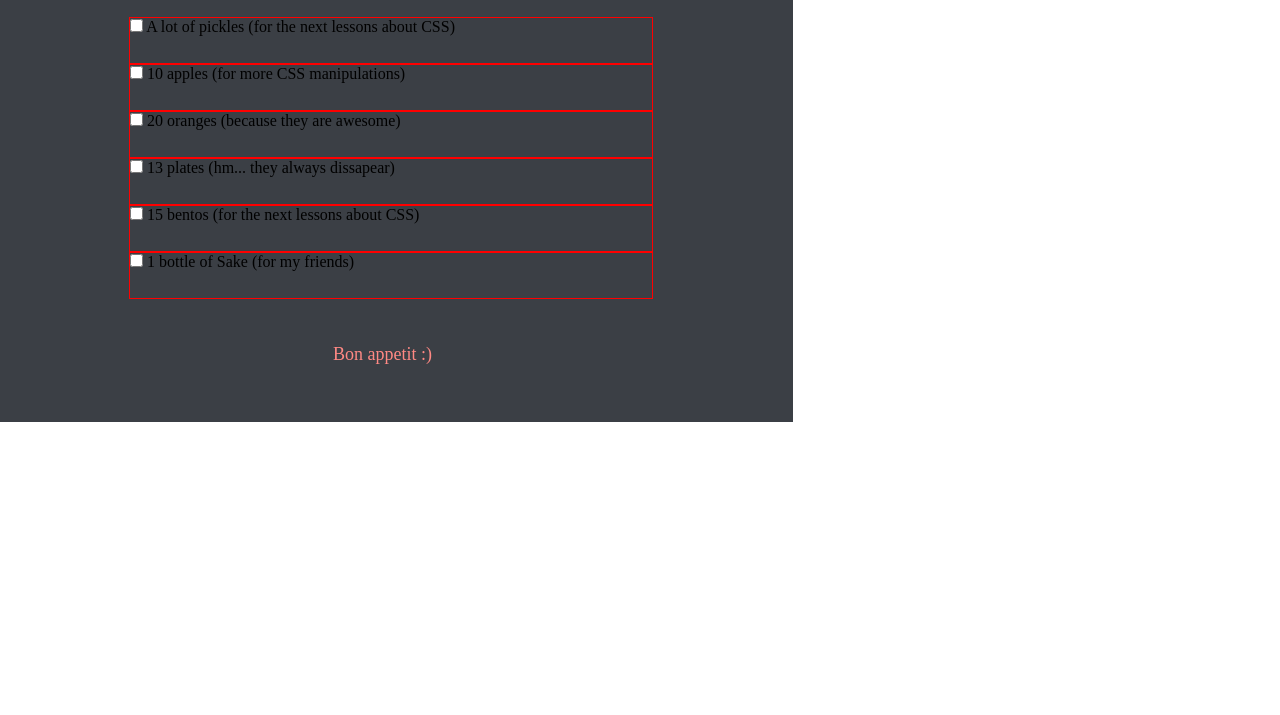
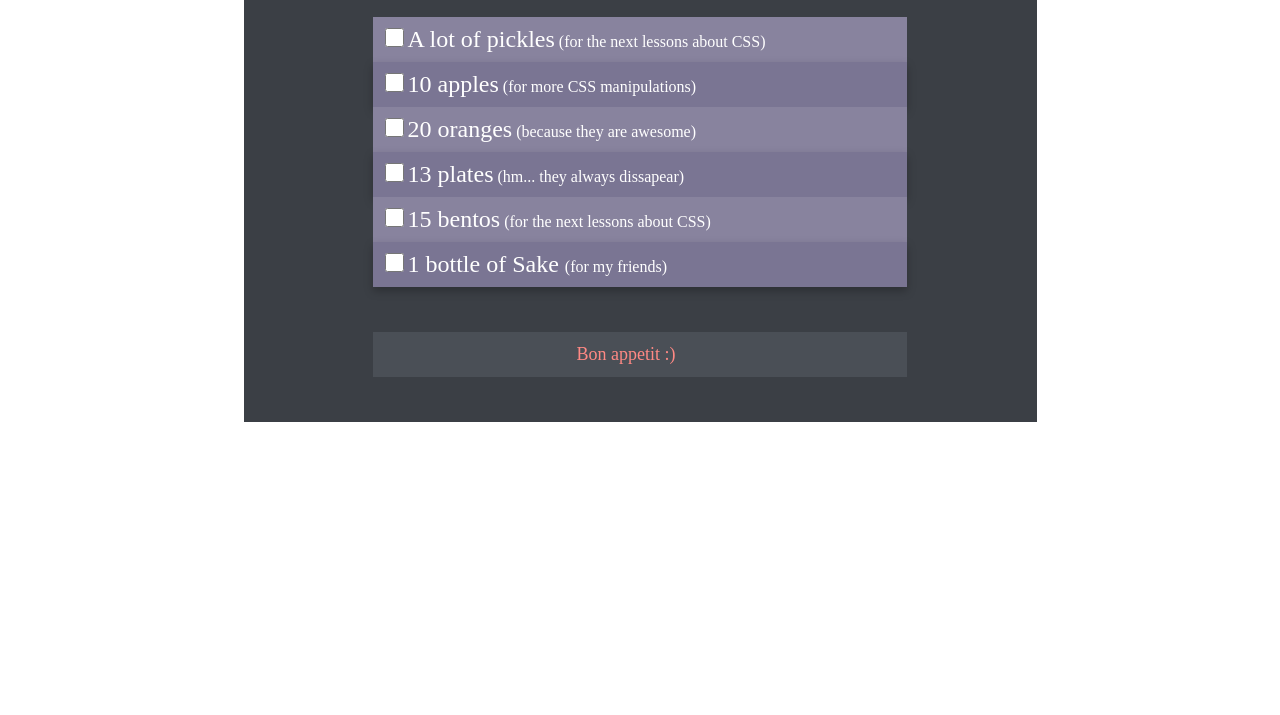
Before and after one commit to vitaliimak/FE_Course, a website: page src/hanna_yefremova/08/index.html in a window 1280 px wide. Shown: the part 85-800 px from the top of the page. Drawn offline with Linux system fonts and the light colour scheme.

Commit message:
html file updated, full info added to css file

```diff
--- a/src/hanna_yefremova/08/index.html
+++ b/src/hanna_yefremova/08/index.html
@@ -12,42 +12,44 @@
     <div class="page">
         <header>
             <h1>CSS Dinner Shopping List</h1>
-            <p>Let&#39;s go to the mall!</p>
+            <p class="header-text">Let&#39;s go to the mall!</p>
         </header>
 
         <main>
+
             <div class="list">
-                <div>
+
+                <div class="list-row">
                     <input type="checkbox" name="point-1" id="point-1">
                     <label for="point-1">A lot of pickles</label>
                     <label for="point-1">(for the next lessons about CSS)</label>
                 </div>
 
-                <div>
+                <div class="list-row">
                     <input type="checkbox" name="point-2" id="point-2">
                     <label for="point-2">10 apples</label>
                     <label for="point-2">(for more CSS manipulations)</label>
                 </div>
 
-                <div>
+                <div class="list-row">
                     <input type="checkbox" name="point-3" id="point-3">
                     <label for="point-3">20 oranges</label>
                     <label for="point-3">(because they are awesome)</label>
                 </div>
 
-                <div>
+                <div class="list-row">
                     <input type="checkbox" name="point-4" id="point-4">
                     <label for="point-4">13 plates</label>
                     <label for="point-4">(hm... they always dissapear)</label>
                 </div>
 
-                <div>
+                <div class="list-row">
                     <input type="checkbox" name="point-5" id="point-5">
                     <label for="point-5">15 bentos</label>
                     <label for="point-5">(for the next lessons about CSS)</label>
                 </div>
 
-                <div>
+                <div class="list-row">
                     <input type="checkbox" name="point-6" id="point-6">
                     <label for="point-6">1 bottle of Sake </label>
                     <label for="point-6">(for my friends)</label>
@@ -57,8 +59,8 @@
         </main>
 
         <footer>
-            <div class="f">
-            <p class="footer-text">Bon appetit :)</p>
+            <div class="footer-box">
+            <p>Bon appetit</p>
             </div>
         </footer>
     </div>
--- a/src/hanna_yefremova/08/main.css
+++ b/src/hanna_yefremova/08/main.css
@@ -9,6 +9,7 @@
     width: 793px;
     height: 507px;
     background-color: #3b3f45;
+    margin: auto;
 }
 
 header {
@@ -18,6 +19,10 @@ header {
     left: 0;
     top: 0;
     background-color: #4a4f56;
+}
+
+h1, p {
+    color:#ff8984;
 }
 
 h1 {
@@ -33,7 +38,7 @@ h1 {
     align-items: center;
 }
 
-p {
+header p {
     position: absolute;
     width: 139px;
     height: 19px;
@@ -46,39 +51,85 @@ p {
     align-items: center;
 }
 
-.footer-text {
+.list {
     position: absolute;
+    width: 534px;
+    height: 225px;
+    left: 129px;
+    top: 102px;
+    display: flex;
+    flex-direction: column;
+}
+
+.list-row {
+    position: relative;
+    width: auto;
+    height: 45px;
+    background-color: #88839e;
+}
+
+.list-row:nth-child(even) {
+    filter: drop-shadow(0 4px 4px rgba(0, 0, 0, 0.25));
+    background-color: #7a7593;
+}
+
+.list-row:hover {
+    background-color: #625e77;
+    border-top: white 2px solid;
+    border-bottom: white 2px solid;
+}
+
+.list-row:active {
+    background-color: #d3841e;
+    border-top: white 2px solid;
+    border-bottom: white 2px solid;
+}
+
+input[type=checkbox]:checked ~ label {
+    text-decoration: line-through;
+}
+
+label {
+    color: white;
+    font-weight: 400;
+    font-size: 24px;
+    line-height: 45px;
+}
+
+label:nth-child(odd) {
+    font-weight: 400;
+    font-size: 16px;
+    line-height: 21px;
+}
+
+input {
+    width: 19px;
+    height: 19px;
+    margin-left: 12px;
+    top: 114px;
+}
+
+.footer-box {
+    position: absolute;
+    width: 534px;
+    height: 45px;
+    left: 129px;
+    top: 417px;
+    background-color: #4a4f56;
+}
+
+.footer-box p {
+    position: relative;
     width: 107px;
     height: 21px;
-    left: 333px;
-    top: 429px;
+    top: 12px;
+    left: 204px;
     font-weight: 400;
     font-size: 18px;
     line-height: 21px;
-    display: flex;
-    align-items: center;
+    z-index: 54;
 }
 
-header h1, p {
-    color: #ff8984;
+.footer-box p::after {
+    content: " :)";
 }
-
-.list {
-    width: 524px;
-    height: 225px;
-    top: 102px;
-    left: 129px;
-    position: absolute;
-}
-.list div {
-    height: 45px;
-    border: 1px solid red;
-}
-
-/* .list:nth-child(odd) {
-    background-color: #88839e;
-}
-
-.list:nth-child(even) {
-    background-attachment: #7a7593;
-} */
```
